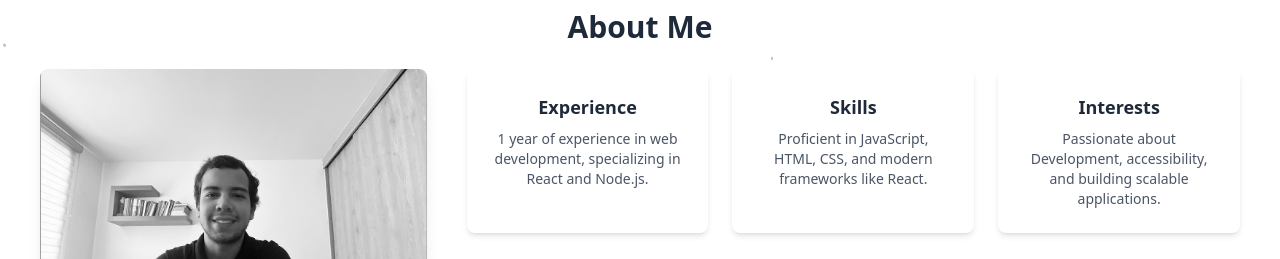
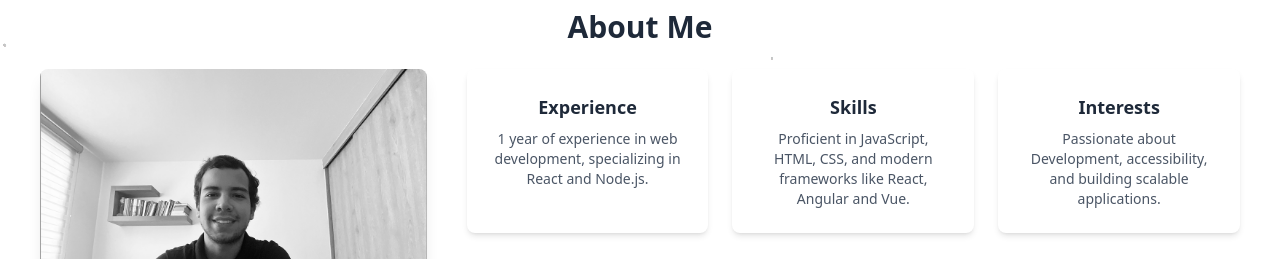
Before and after one commit to Sebasb22/Portfolio, a React (Vite) app: page / in a window 1280 px wide. Shown: the part 1280-1539 px from the top of the page. Built offline with nearby package versions, Linux system fonts and the light colour scheme.

Commit message:
Update skills list to include Angular and Vue

```diff
--- a/src/Components/PaginaInicio.tsx
+++ b/src/Components/PaginaInicio.tsx
@@ -97,7 +97,7 @@ const BodyInicio = () => {
                 </h3>
                 <p className="text-sm text-gray-600">
                   Proficient in JavaScript, HTML, CSS, and modern frameworks
-                  like React.
+                  like React, Angular and Vue.
                 </p>
               </div>
               <div className="bg-white shadow-md rounded-lg p-6 text-center">
```
